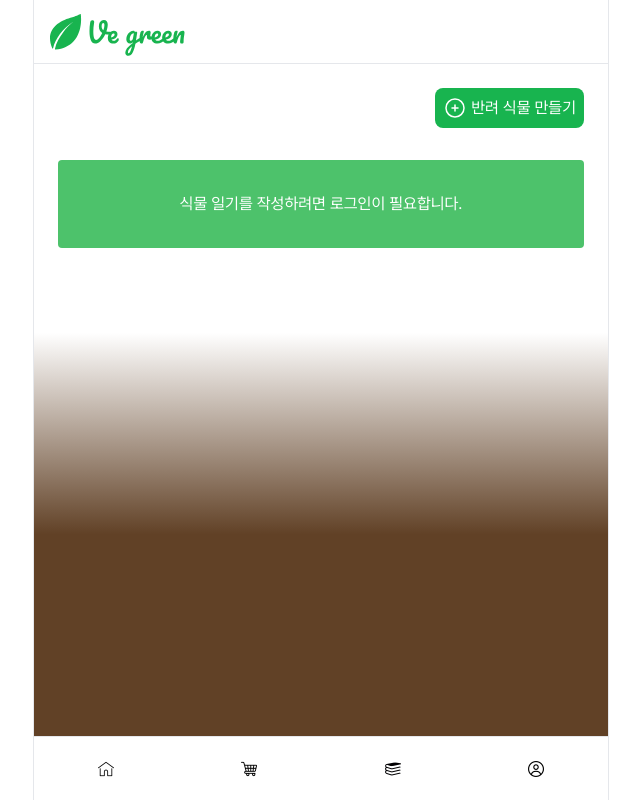
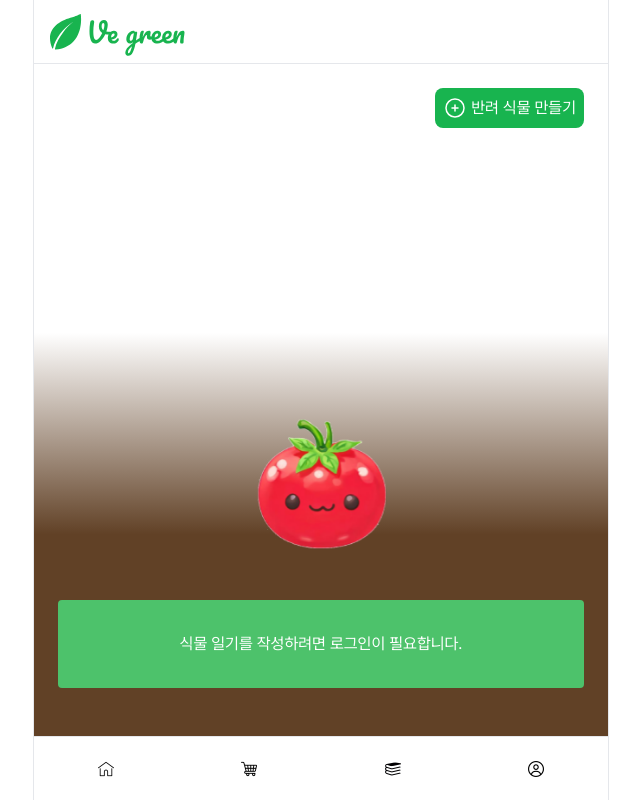
Before and after one commit to cys0926/ve-green, a Next.js app: page /diary in a window 1280 px wide. Shown: the whole page, without its empty margins (319-959 px from the left). Built offline with nearby package versions, Linux system fonts and the light colour scheme.

Commit message:
feat : fifinal

```diff
--- a/src/app/diary/page.tsx
+++ b/src/app/diary/page.tsx
@@ -47,7 +47,7 @@ function Page() {
       >
         <PlusCircleIcon className="h-6 hover:scale-105" /> 반려 식물 만들기
       </Link>
-      {user && (
+      {user ? (
         <div className="mt-auto flex w-full flex-1 items-end justify-around">
           {plantList.map((plant, idx) => (
             <Image
@@ -64,6 +64,18 @@ function Page() {
               }}
             />
           ))}
+        </div>
+      ) : (
+        <div className="mt-auto flex w-full flex-1 items-end justify-around">
+          <Image
+            src={PLANT_IMAGE_MAP[0]}
+            style={{
+              width: '130px',
+              height: 'fit-content',
+            }}
+            alt="캐릭터"
+            className="animat scale-y-110 animate-bounce cursor-pointer duration-700"
+          />
         </div>
       )}
 
```
Also changed, not shown: src/lib/utils/api/plants/postPlants.ts (+3 -4 lines).
